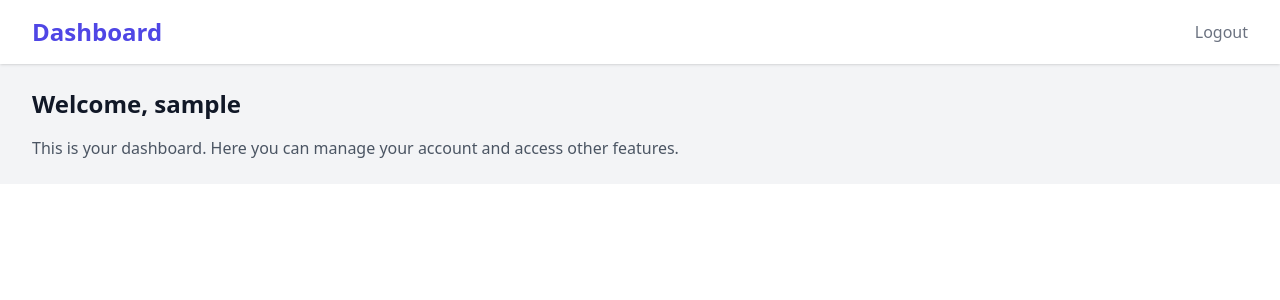
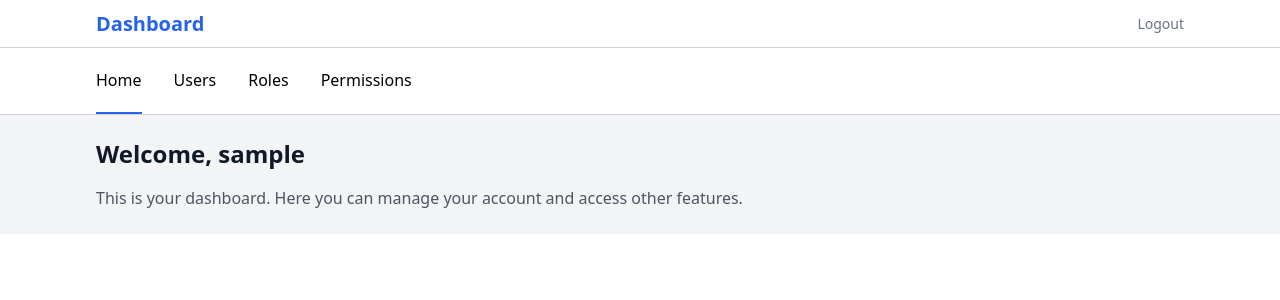
Before and after one commit to imamrdn/myNuxtApp, a Nuxt app: page /dashboard in a window 1280 px wide. Shown: the top 300 px of the page. Built offline with nearby package versions, Linux system fonts and the light colour scheme; sample sign-in values are in the browser's storage.

Commit message:
add: flash message

```diff
--- a/app.vue
+++ b/app.vue
@@ -1,16 +1,30 @@
 <!-- App.vue -->
 <template>
   <div>
-    <header>
-      <!-- <h1>{{ appName }}</h1> -->
-    </header>
-    <NuxtPage />
+    <!-- Flash Message -->
+    <div
+      v-if="flashMessage"
+      :class="`fixed top-5 left-1/2 transform -translate-x-1/2 px-4 py-2 rounded-md text-white ${flashTypeClass}`"
+    >
+      {{ flashMessage }}
+    </div>
+
+    <!-- Page Layout and Content -->
+    <NuxtLayout>
+      <NuxtPage />
+    </NuxtLayout>
   </div>
 </template>
 
 <script setup>
-const config = useRuntimeConfig();
-const appName = config.public.appName || "MyNuxtApp";
+import { computed } from "vue";
+import { useFlashMessage } from "~/composables/useFlashMessage";
+
+const { message: flashMessage, type: flashType } = useFlashMessage();
+
+const flashTypeClass = computed(() => {
+  return flashType.value === "success" ? "bg-green-500" : "bg-red-500";
+});
 </script>
 
 <style scoped>
--- /dev/null
+++ b/composables/useFlashMessage.js
@@ -0,0 +1,23 @@
+// composables/useFlashMessage.js
+import { ref } from "vue";
+
+const message = ref("");
+const type = ref("");
+
+export function useFlashMessage() {
+  const setFlashMessage = (msg, msgType = "success") => {
+    message.value = msg;
+    type.value = msgType;
+
+    setTimeout(() => {
+      message.value = "";
+      type.value = "";
+    }, 5000);
+  };
+
+  return {
+    message,
+    type,
+    setFlashMessage,
+  };
+}
--- /dev/null
+++ b/layouts/dashboard.vue
@@ -0,0 +1,65 @@
+<template>
+  <div class="flex min-h-full flex-col bg-gray-100">
+    <header class="bg-white outline outline-1 outline-gray-300">
+      <nav class="max-w-6xl mx-auto px-4 sm:px-6 lg:px-8">
+        <div class="flex justify-between h-12 items-center">
+          <div class="flex">
+            <div class="shrink-0">
+              <h1 class="text-xl font-bold text-blue-600">Dashboard</h1>
+            </div>
+          </div>
+          <div class="flex">
+            <button
+              @click="handleLogout"
+              class="text-gray-500 hover:text-gray-700 text-sm"
+            >
+              Logout
+            </button>
+          </div>
+        </div>
+      </nav>
+    </header>
+    <header class="bg-white outline outline-1 outline-gray-300">
+      <nav class="max-w-6xl mx-auto px-4 sm:px-6 lg:px-8">
+        <div class="flex justify-between items-center">
+          <div class="flex gap-8">
+            <NuxtLink to="/dashboard" class="text-md py-5">Home</NuxtLink>
+            <NuxtLink to="/dashboard/users" class="text-md py-5"
+              >Users</NuxtLink
+            >
+            <NuxtLink to="/dashboard/roles" class="text-md py-5"
+              >Roles</NuxtLink
+            >
+            <NuxtLink to="/dashboard/permissions" class="text-md py-5"
+              >Permissions</NuxtLink
+            >
+          </div>
+        </div>
+      </nav>
+    </header>
+
+    <main class="flex-grow">
+      <div class="max-w-6xl mx-auto py-6 sm:px-6 lg:px-8">
+        <slot />
+      </div>
+    </main>
+  </div>
+</template>
+
+<script setup>
+import { useRouter } from "vue-router";
+
+const router = useRouter();
+
+const handleLogout = () => {
+  localStorage.removeItem("authToken");
+  localStorage.removeItem("userName");
+  router.push("/login");
+};
+</script>
+
+<style scoped>
+.router-link-exact-active {
+  @apply border-b-2 border-blue-600;
+}
+</style>
--- a/pages/dashboard/index.vue
+++ b/pages/dashboard/index.vue
@@ -1,36 +1,12 @@
 <template>
-  <div class="flex min-h-full flex-col bg-gray-100">
-    <header class="bg-white shadow">
-      <nav class="max-w-7xl mx-auto px-4 sm:px-6 lg:px-8">
-        <div class="flex justify-between h-16 items-center">
-          <div class="flex">
-            <div class="shrink-0">
-              <h1 class="text-2xl font-bold text-indigo-600">Dashboard</h1>
-            </div>
-          </div>
-          <div class="flex">
-            <button
-              @click="handleLogout"
-              class="text-gray-500 hover:text-gray-700"
-            >
-              Logout
-            </button>
-          </div>
-        </div>
-      </nav>
-    </header>
-
-    <main class="flex-grow">
-      <div class="max-w-7xl mx-auto py-6 sm:px-6 lg:px-8">
-        <h2 class="text-2xl font-semibold text-gray-900">
-          Welcome, {{ userName }}
-        </h2>
-        <p class="mt-4 text-gray-600">
-          This is your dashboard. Here you can manage your account and access
-          other features.
-        </p>
-      </div>
-    </main>
+  <div>
+    <h2 class="text-2xl font-semibold text-gray-900">
+      Welcome, {{ userName }}
+    </h2>
+    <p class="mt-4 text-gray-600">
+      This is your dashboard. Here you can manage your account and access other
+      features.
+    </p>
   </div>
 </template>
 
@@ -49,12 +25,13 @@ onMounted(() => {
   }
 });
 
-const handleLogout = () => {
-  localStorage.removeItem("authToken");
-  localStorage.removeItem("userName");
-  router.push("/login");
-  console.log("User logged out");
-};
+definePageMeta({
+  layout: "dashboard",
+});
 </script>
 
-<style lang="scss" scoped></style>
+<style scoped>
+.router-link-exact-active {
+  @apply border-b-2 border-blue-600;
+}
+</style>
--- /dev/null
+++ b/pages/dashboard/permissions/index.vue
@@ -0,0 +1,13 @@
+<template>
+  <div>
+    <h1>Roles</h1>
+  </div>
+</template>
+
+<script setup>
+definePageMeta({
+  layout: "dashboard",
+});
+</script>
+
+<style scoped></style>
--- /dev/null
+++ b/pages/dashboard/roles/index.vue
@@ -0,0 +1,13 @@
+<template>
+  <div>
+    <h1>Roles</h1>
+  </div>
+</template>
+
+<script setup>
+definePageMeta({
+  layout: "dashboard",
+});
+</script>
+
+<style scoped></style>
--- /dev/null
+++ b/pages/dashboard/users/index.vue
@@ -0,0 +1,13 @@
+<template>
+  <div>
+    <h1>User</h1>
+  </div>
+</template>
+
+<script setup>
+definePageMeta({
+  layout: "dashboard",
+});
+</script>
+
+<style scoped></style>
--- a/pages/login.vue
+++ b/pages/login.vue
@@ -24,7 +24,7 @@
               v-model="email"
               required
               autocomplete="email"
-              class="block w-full rounded-md border-0 p-2 text-gray-900 shadow-sm ring-1 ring-inset ring-gray-300 placeholder:text-gray-400 focus:ring-2 focus:ring-inset focus:ring-indigo-600 sm:text-sm"
+              class="block w-full rounded-md border-0 p-2 text-gray-900 shadow-sm ring-1 ring-inset ring-gray-300 placeholder:text-gray-400 focus:ring-2 focus:ring-inset focus:ring-blue-600 sm:text-sm"
             />
           </div>
         </div>
@@ -39,7 +39,7 @@
             <div class="text-sm">
               <a
                 href="#"
-                class="font-semibold text-indigo-600 hover:text-indigo-500"
+                class="font-semibold text-blue-600 hover:text-blue-500"
                 >Forgot password?</a
               >
             </div>
@@ -52,7 +52,7 @@
               v-model="password"
               required
               autocomplete="current-password"
-              class="block w-full rounded-md border-0 p-2 text-gray-900 shadow-sm ring-1 ring-inset ring-gray-300 placeholder:text-gray-400 focus:ring-2 focus:ring-inset focus:ring-indigo-600 sm:text-sm"
+              class="block w-full rounded-md border-0 p-2 text-gray-900 shadow-sm ring-1 ring-inset ring-gray-300 placeholder:text-gray-400 focus:ring-2 focus:ring-inset focus:ring-blue-600 sm:text-sm"
             />
           </div>
         </div>
@@ -60,7 +60,7 @@
         <div>
           <button
             type="submit"
-            class="flex w-full justify-center rounded-md bg-indigo-600 px-3 py-1.5 text-sm font-semibold text-white shadow-sm hover:bg-indigo-500 focus:outline-none focus:ring-2 focus:ring-indigo-600 focus:ring-offset-2"
+            class="flex w-full justify-center rounded-md bg-blue-600 px-3 py-1.5 text-sm font-semibold text-white shadow-sm hover:bg-blue-500 focus:outline-none focus:ring-2 focus:ring-blue-600 focus:ring-offset-2"
           >
             Sign in
           </button>
@@ -71,7 +71,7 @@
         Don't have an account?
         <NuxtLink
           to="/register"
-          class="font-semibold text-indigo-600 hover:text-indigo-500"
+          class="font-semibold text-blue-600 hover:text-blue-500"
           >Sign Up</NuxtLink
         >
       </p>
@@ -80,14 +80,16 @@
 </template>
 
 <script setup>
-import { ref } from "vue";
+import { ref, onMounted } from "vue";
 import { useRouter, useNuxtApp } from "#app";
+import { useFlashMessage } from "~/composables/useFlashMessage";
 
 const email = ref("");
 const password = ref("");
 const error = ref("");
 const router = useRouter();
 const { $axios } = useNuxtApp();
+const { setFlashMessage } = useFlashMessage();
 
 const handleLogin = async () => {
   try {
@@ -95,10 +97,19 @@ const handleLogin = async () => {
       email: email.value,
       password: password.value,
     });
-    localStorage.setItem("authToken", response.data.data.token);
-    localStorage.setItem("userName", response.data.data.user.name);
-    console.log("Login berhasil:", response);
-    router.push("/dashboard");
+
+    if (response.data.success) {
+      const { user, token } = response.data.data;
+
+      localStorage.setItem("authToken", token);
+      localStorage.setItem("userData", JSON.stringify(user));
+      localStorage.setItem("userName", user.name);
+
+      setFlashMessage("Login berhasil!", "success");
+      router.push("/dashboard");
+    } else {
+      error.value = response.data.message || "Login gagal.";
+    }
   } catch (err) {
     console.error("Error saat login:", err);
     error.value = "Login gagal. Cek email dan password Anda.";
--- a/tailwind.config.js
+++ b/tailwind.config.js
@@ -11,4 +11,5 @@ export default {
   darkMode: "selector",
   theme: {},
   plugins: [],
+  mode: "jit",
 };
```
Also changed, not shown: pages/register.vue (+9 -9 lines).
